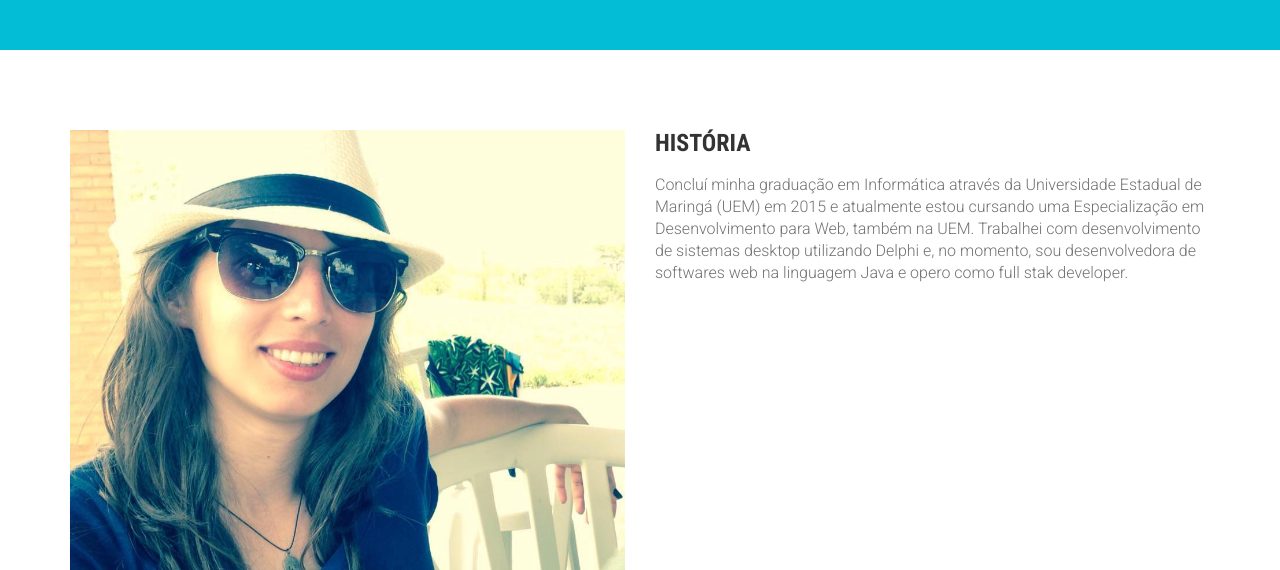
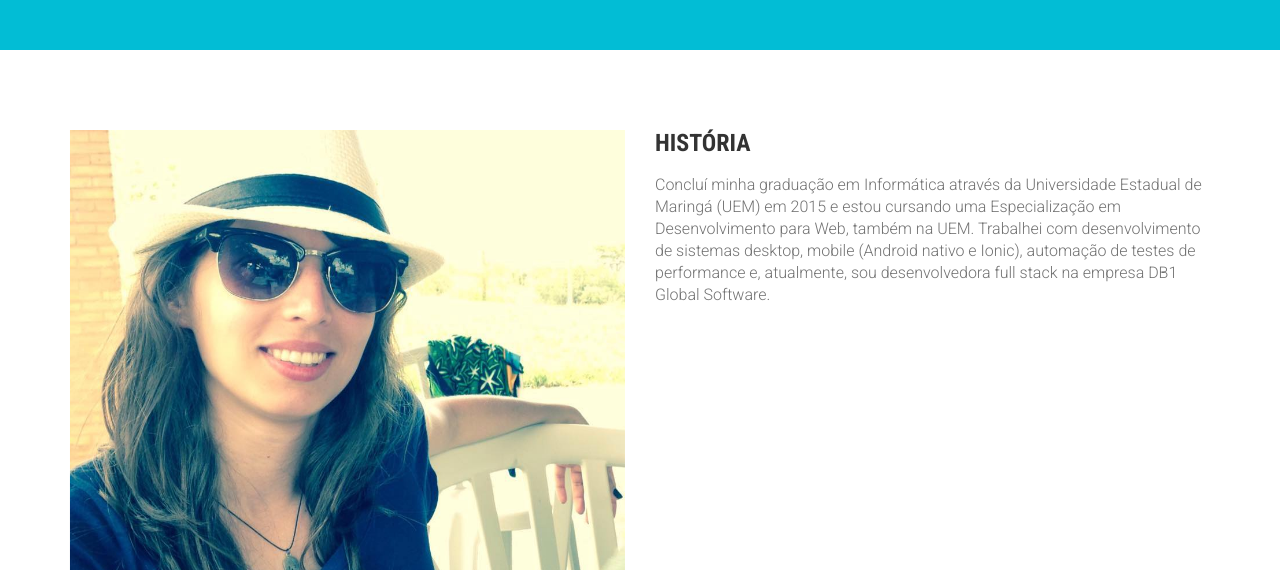
Before and after one commit to EdlaineZamora/edlainezamora.github.io, a website: page about.html in a window 1280 px wide. Shown: the part 230-800 px from the top of the page. Drawn offline with nearby package versions, Linux system fonts and the light colour scheme; files whose address does not match are found by name; a web font is replaced by a local one.

Commit message:
Correção

```diff
--- a/about.html
+++ b/about.html
@@ -145,10 +145,11 @@
                         <div class="block">
                             <h3 class="subtitle wow fadeInUp" data-wow-delay=".3s" data-wow-duration="500ms">História</h3>
                             <p  class="wow fadeInUp" data-wow-delay=".5s" data-wow-duration="500ms">
-                                Concluí minha graduação em Informática através da Universidade Estadual de Maringá (UEM) em 2015 e
-                                atualmente estou cursando uma Especialização em Desenvolvimento para Web, também na UEM.
-                                Trabalhei com desenvolvimento de sistemas desktop utilizando Delphi e, no momento, sou desenvolvedora
-                                de softwares web na linguagem Java e opero como full stak developer.
+                                Concluí minha graduação em Informática através da Universidade Estadual de Maringá (UEM) em 2015
+                                e estou cursando uma Especialização em Desenvolvimento para Web, também na UEM.
+                                Trabalhei com desenvolvimento de sistemas desktop, mobile (Android nativo e Ionic),
+                                automação de testes de performance e, atualmente, sou desenvolvedora full stack na
+                                empresa DB1 Global Software.
                             </p>
                         </div>
                     </div>
```
Also changed, not shown: index.html (+4 -3 lines).
